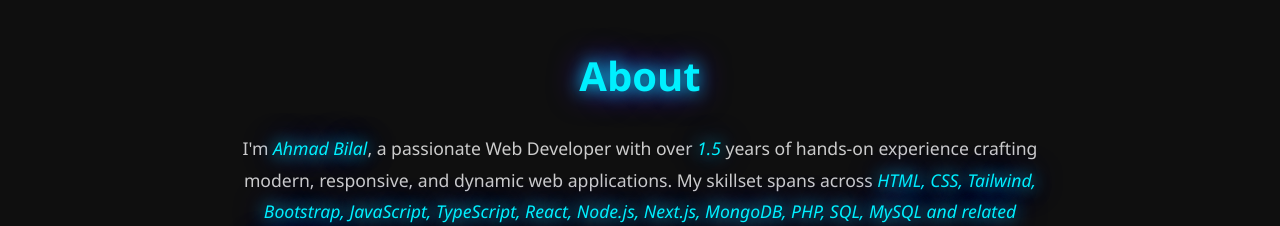
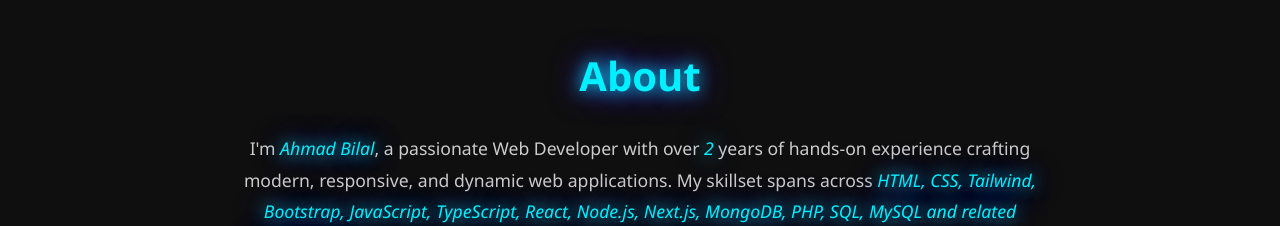
Before and after one commit to ahmadbilal-kh/portfolio, a React (Create React App) app: page / in a window 1280 px wide. Shown: the part 840-1066 px from the top of the page. Built offline with nearby package versions, Linux system fonts and the light colour scheme.

Commit message:
Update experience About.js

```diff
--- a/src/components/About.js
+++ b/src/components/About.js
@@ -8,7 +8,7 @@
         <h2 className="section-title">About</h2>
         <p className="about-text">
           I'm <span className="glow-name">Ahmad Bilal</span>, a passionate Web
-          Developer with over <span className="glow-name"> 1.5 </span>years of
+          Developer with over <span className="glow-name"> 2 </span>years of
           hands-on experience crafting modern, responsive, and dynamic web
           applications. My skillset spans across
           <span className="glow-name">
```
